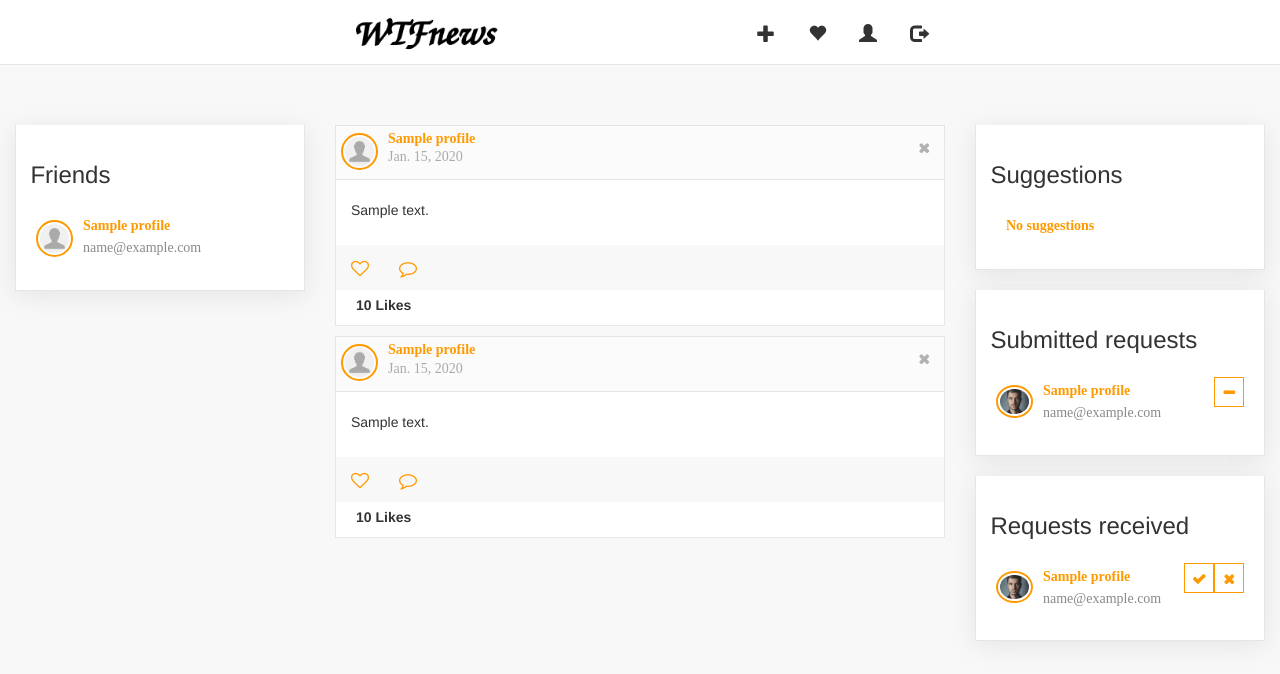
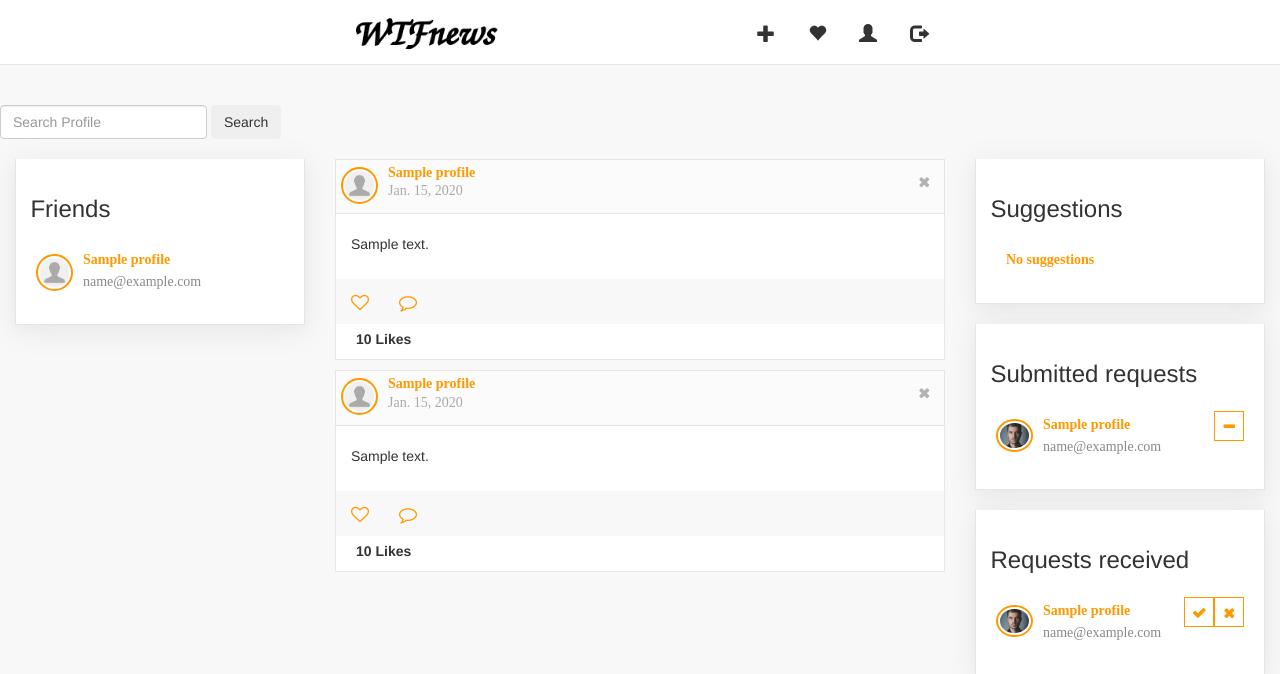
Before and after one commit to vikvik98/ProjetoFinalPi, a Django app: page / in a window 1280 px wide. Shown: the top 674 px of the page. Run offline with Django 3.2, Linux system fonts and the light colour scheme; a user stored in the database is signed in; tables that the repository leaves empty hold one stand-in row (values such as "Sample post"); some libraries are stand-ins or nearby versions.

Commit message:
Barra de pesquisa

```diff
--- a/WTFnews/WTFnews/urls.py
+++ b/WTFnews/WTFnews/urls.py
@@ -51,6 +51,7 @@ urlpatterns = [
     path('block-user/<int:profile_id>', views.block_user, name='block_user'),
     path('unblock-user/<int:profile_id>', views.unblock_user, name='unblock_user'),
     path('blockers-profile/', views.show_blockers_profile, name='blockers_profile'),
+    path('search-profile/', views.search_profile, name='search_profile'),
 
 
 ]
--- a/WTFnews/perfil/templates/base_perfil.html
+++ b/WTFnews/perfil/templates/base_perfil.html
@@ -4,13 +4,13 @@
 
 <head>
     <meta charset="utf-8">
-    <meta name="viewport" content="width=device-width, initial-scale=1.0">
+    <meta content="width=device-width, initial-scale=1.0" name="viewport">
     <title>WTFnews</title>
-    <link rel="stylesheet" href="{% static 'perfil/assets/bootstrap/css/bootstrap.min.css' %}">
-    <link rel="stylesheet" href="{% static 'perfil/assets/fonts/font-awesome.min.css' %}">
-    <link rel="stylesheet" href="{% static 'perfil/assets/css/Login-Form-Clean.css' %}">
-    <link rel="stylesheet" href="{% static 'perfil/assets/css/styles.css' %}">
-    <link rel="stylesheet" href="{% static 'perfil/assets/fonts/ionicons.min.css' %}">
+    <link href="{% static 'perfil/assets/bootstrap/css/bootstrap.min.css' %}" rel="stylesheet">
+    <link href="{% static 'perfil/assets/fonts/font-awesome.min.css' %}" rel="stylesheet">
+    <link href="{% static 'perfil/assets/css/Login-Form-Clean.css' %}" rel="stylesheet">
+    <link href="{% static 'perfil/assets/css/styles.css' %}" rel="stylesheet">
+    <link href="{% static 'perfil/assets/fonts/ionicons.min.css' %}" rel="stylesheet">
 </head>
 
 <body>
@@ -18,7 +18,7 @@
     <div class="col-md-12" style="padding:0px;">
         <div class="top-menu-logo">
             <a href="/">
-                    <img src="{% static 'perfil/assets/img/logo.png' %}" class="center-block"
+                <img class="center-block" src="{% static 'perfil/assets/img/logo.png' %}"
                      style="height:40px;margin:2%">
             </a>
             <div class="menu-buttons">
--- a/WTFnews/perfil/templates/index.html
+++ b/WTFnews/perfil/templates/index.html
@@ -3,6 +3,10 @@
 
 {% block body %}
 <section class="newsfeed">
+    <form class="form-inline my-2 my-lg-0">
+                    <input name="search" aria-label="Search" class="form-control mr-sm-2" placeholder="Search Profile" type="search">
+                    <button class="btn btn-outline-success my-2 my-sm-0" type="submit">Search</button>
+                </form>
     <div class="container-fluid">
         <div class="row">
             <aside class="col-xs-12 col-md-3">
@@ -173,6 +177,7 @@
             </aside>
         </div>
     </div>
+
 </section>
 
 {% endblock %}
--- a/WTFnews/perfil/views.py
+++ b/WTFnews/perfil/views.py
@@ -36,6 +36,12 @@ def index(request):
     sent_invitations = logged_profile.sent_invitations.all()
     received_invitations = logged_profile.received_invitations.all()
     posts = get_posts(request)
+    search_term = ''
+    if 'search' in request.GET:
+        search_term = request.GET['search']
+        search_profiles = Profile.objects.filter(name__icontains=search_term).exclude(id__in=blockers_list)
+
+        return render(request, 'search_profile.html', {'search_profiles': search_profiles, 'search_term': search_term})
 
 
 
@@ -64,6 +70,17 @@ def get_posts(request):
         posts.append(post)
 
     return posts
+
+
+@login_required
+def search_profile(request):
+    search_term = ''
+    if 'search' in request.GET:
+        search_term = request.GET['search']
+        search_profiles = Profile.objects.filter(name__icontains=search_term)
+
+        return render(request, 'search_profile', {'search_profiles': search_profiles, 'search_term':search_term})
+
 
 
 
```
Also changed, not shown: WTFnews/perfil/templates/search_profile.html (added, +16 -0 lines). Lines whose indentation alone changed are shown as unchanged.
